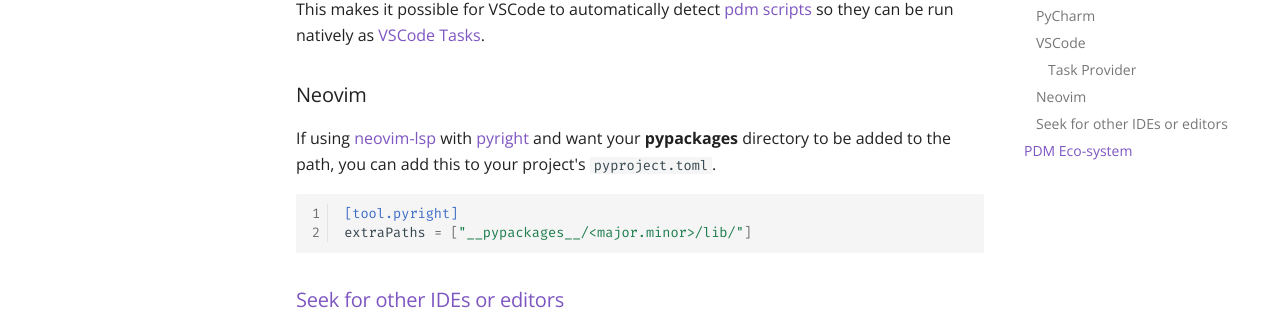
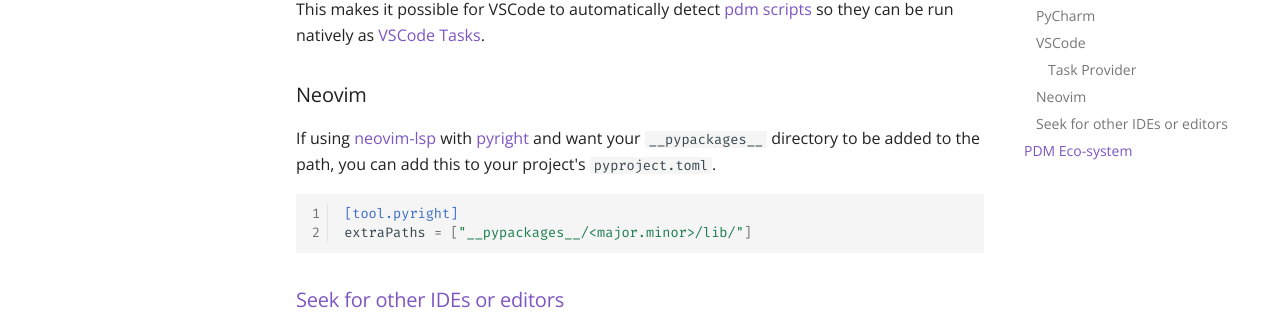
Before and after one commit to ChrisSanderser/pd-ms, an MkDocs documentation site: the page built from docs/docs/index.md, in a window 1280 px wide and 900 px high, scrolled down 3684 px. Shown: the part 380-701 px from the top of the window. Built offline with MkDocs 1.6.1 and Material for MkDocs 9.7.7, drawn with Linux system fonts in a browser that asks for light colours; comment, search, counter and statistics services are not loaded.

Commit message:
Fix markdown doc

````diff
--- a/docs/docs/index.md
+++ b/docs/docs/index.md
@@ -261,7 +261,7 @@ can be run natively as [VSCode Tasks][vscode tasks].
 
 If using [neovim-lsp](https://github.com/neovim/nvim-lspconfig) with
 [pyright](https://github.com/Microsoft/pyright) and want your
-**__pypackages__** directory to be added to the path, you can add this to your
+`__pypackages__` directory to be added to the path, you can add this to your
 project's `pyproject.toml`.
 
 ```toml
````
